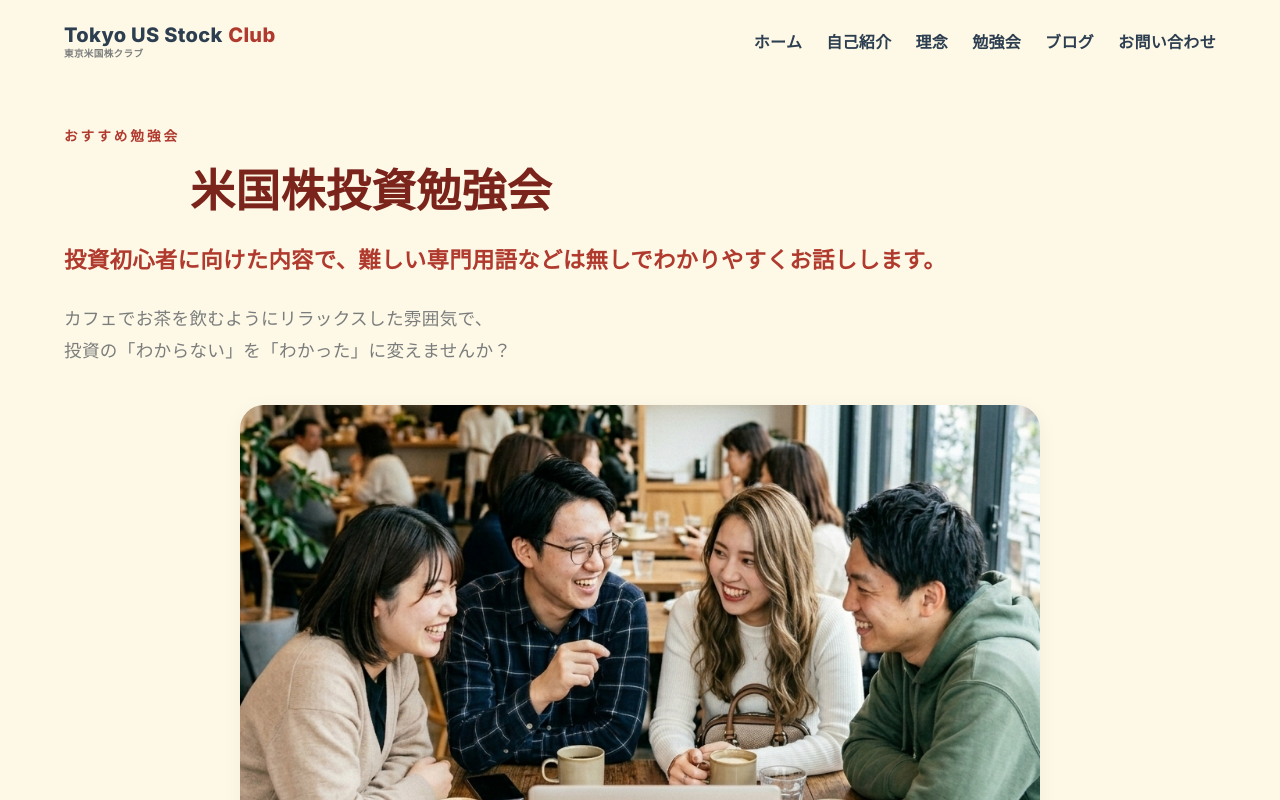
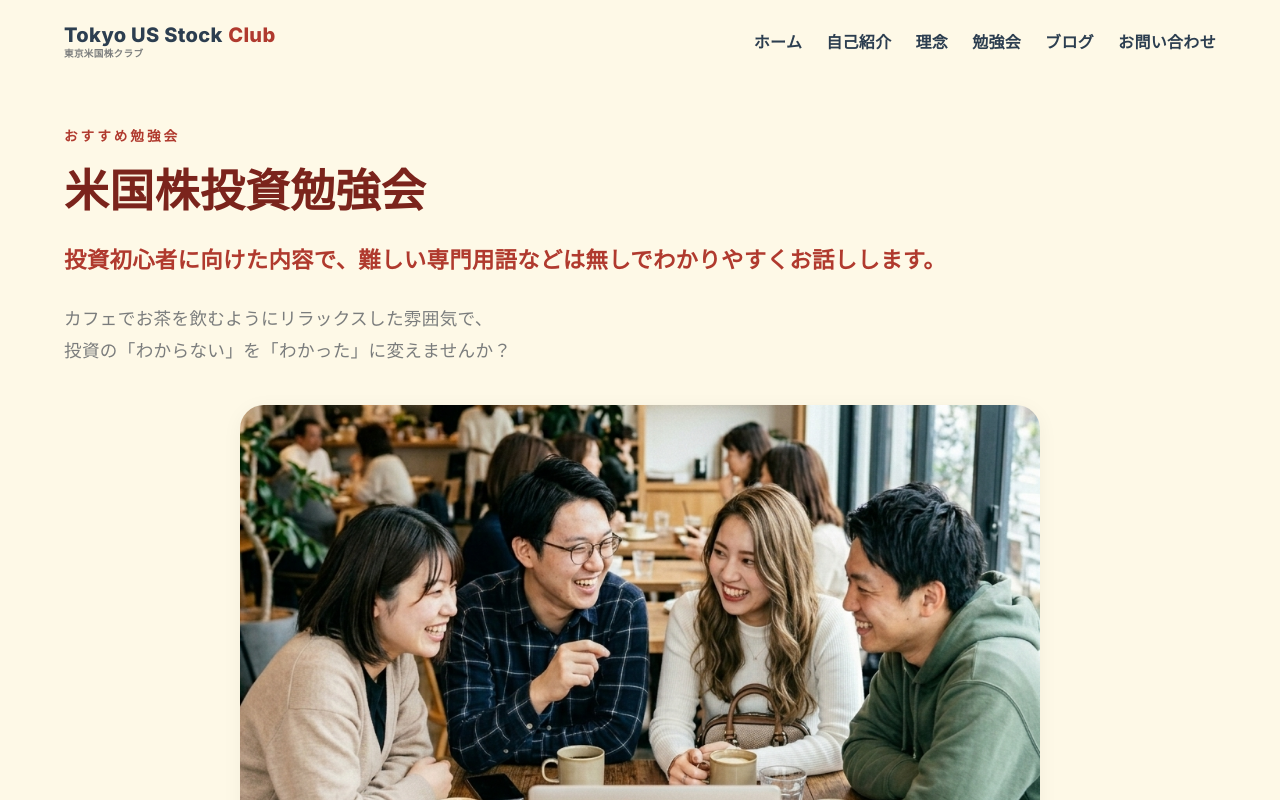
Before and after one commit to yutarotobioka0121-ship-it/tokyo-us-stock-site, a Next.js app: page /seminar in a window 1280 px wide. Built offline with nearby package versions, Linux system fonts and the light colour scheme; no server answers; a web font is replaced by a local one.

Commit message:
セミナーページの追加修正：見出し1の左詰め、セクション余白の調整、ボタン文言の変更

```diff
--- a/src/app/seminar/page.tsx
+++ b/src/app/seminar/page.tsx
@@ -62,7 +62,7 @@ export default async function SeminarPage() {
             <span className="sr-only">初心者向け米国株投資勉強会：</span>
             おすすめ勉強会
           </span>
-          <h1 className="post-title" style={{ marginBottom: '1rem', fontSize: 'clamp(1.5rem, 6vw, 2.8rem)', textAlign: 'left', lineHeight: '1.3' }}>
+          <h1 className="post-title" style={{ marginBottom: '1rem', fontSize: 'clamp(1.5rem, 6vw, 2.8rem)', textAlign: 'left', lineHeight: '1.3', marginLeft: '0', marginRight: 'auto', maxWidth: 'none' }}>
             <span className="segment">米国株投資勉強会</span>
           </h1>
           <p style={{ fontFamily: 'var(--font-body)', fontSize: 'clamp(1.1rem, 4vw, 1.4rem)', fontWeight: '800', color: 'var(--primary)', marginBottom: '1.5rem', textAlign: 'left', lineHeight: '1.8' }}>
@@ -166,7 +166,7 @@ export default async function SeminarPage() {
                             </button>
                           ) : (
                             <Link href="#apply-form-section" className="btn btn-primary" style={{ width: '100%', padding: '0.6rem 1rem', fontSize: '0.9rem', whiteSpace: 'nowrap', justifyContent: 'center' }}>
-                              申し込む
+                              申し込み
                             </Link>
                           )}
                         </td>
@@ -278,7 +278,7 @@ export default async function SeminarPage() {
                         </button>
                       ) : (
                         <Link href="#apply-form-section" className="btn btn-primary" style={{ width: '100%', padding: '0.8rem', fontSize: '0.95rem', justifyContent: 'center', fontWeight: '800' }}>
-                          申し込む
+                          申し込み
                         </Link>
                       )}
                     </div>
@@ -297,7 +297,7 @@ export default async function SeminarPage() {
 
 
       {/* Details Sections based on Jimdo LP */}
-      <section className="section-padding" style={{ background: 'white' }}>
+      <section style={{ background: 'white', padding: '0 0 clamp(3.5rem, 10vw, 6rem) 0' }}>
         <div className="container" style={{ maxWidth: '800px', margin: '0 auto', display: 'flex', flexDirection: 'column', gap: '2.5rem' }}>
 
           {/* 1. 主催・講師 */}
```
